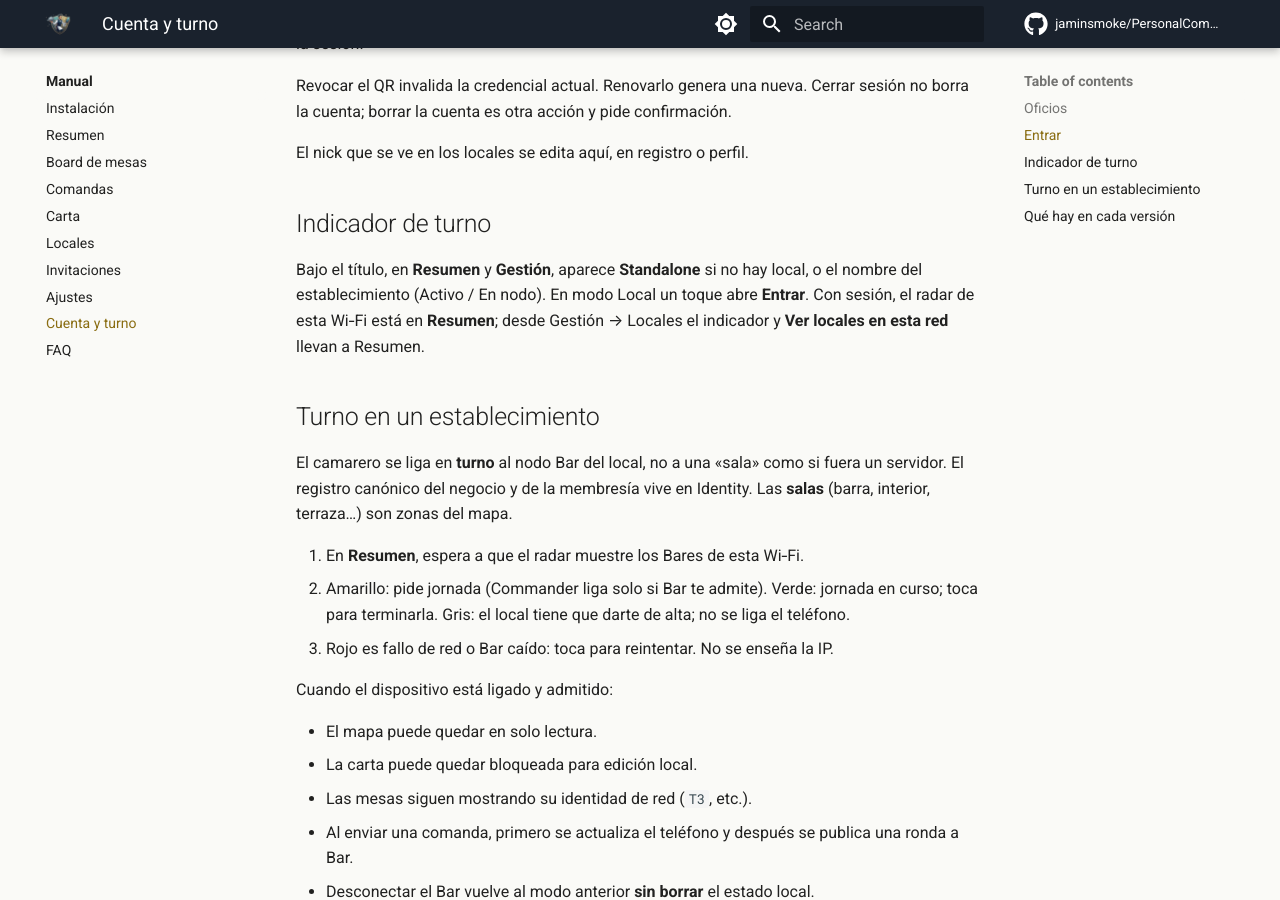
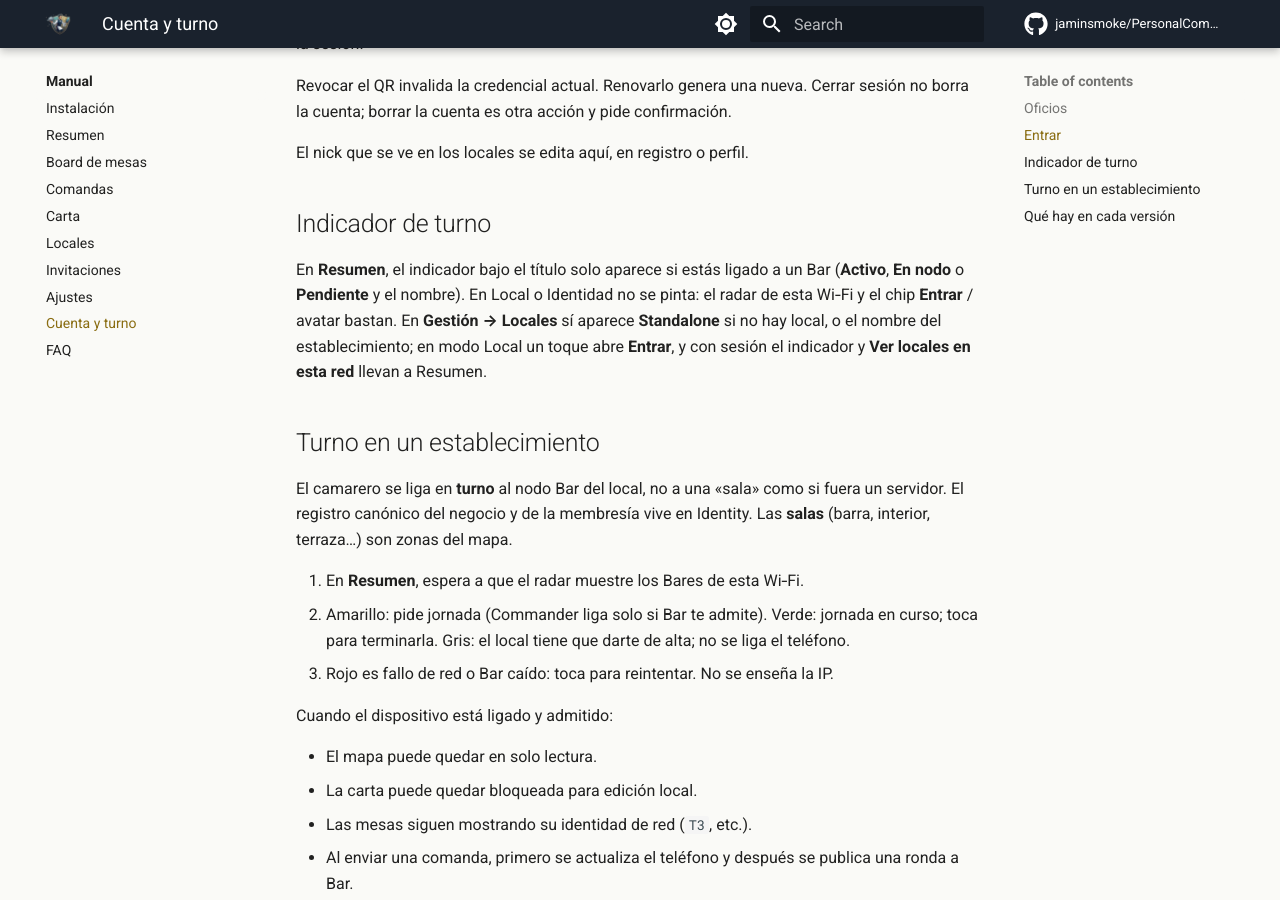
Before and after one commit to jaminsmoke/PersonalComander, an MkDocs documentation site: the page built from docs/manual/cuenta.md, in a window 1280 px wide and 900 px high, scrolled down 1730 px. Built offline with MkDocs 1.6.1 and Material for MkDocs 9.7.7, drawn with Linux system fonts in a browser that asks for light colours; comment, search, counter and statistics services are not loaded.

Commit message:
fix(ui): ocultar Standalone en Home si no hay Bar ligado (#125) (#126)
El radar y el chip de cuenta ya cubren Local/Identidad; el indicador solo se pinta en Establecimiento.

Co-authored-by: Cursor <cursoragent@cursor.com>

```diff
--- a/docs/manual/cuenta.md
+++ b/docs/manual/cuenta.md
@@ -34,7 +34,7 @@ El nick que se ve en los locales se edita aquí, en registro o perfil.
 
 ## Indicador de turno
 
-Bajo el título, en **Resumen** y **Gestión**, aparece **Standalone** si no hay local, o el nombre del establecimiento (Activo / En nodo). En modo Local un toque abre **Entrar**. Con sesión, el radar de esta Wi‑Fi está en **Resumen**; desde Gestión → Locales el indicador y **Ver locales en esta red** llevan a Resumen.
+En **Resumen**, el indicador bajo el título solo aparece si estás ligado a un Bar (**Activo**, **En nodo** o **Pendiente** y el nombre). En Local o Identidad no se pinta: el radar de esta Wi‑Fi y el chip **Entrar** / avatar bastan. En **Gestión → Locales** sí aparece **Standalone** si no hay local, o el nombre del establecimiento; en modo Local un toque abre **Entrar**, y con sesión el indicador y **Ver locales en esta red** llevan a Resumen.
 
 ## Turno en un establecimiento
 
```
Also changed, not shown: AGENTS.md (+2 -1 lines), docs/manual/locales.md (+1 -1 lines), docs/manual/resumen.md (+1 -1 lines), docs/sala-protocol.md (+1 -1 lines), 1 other file.
